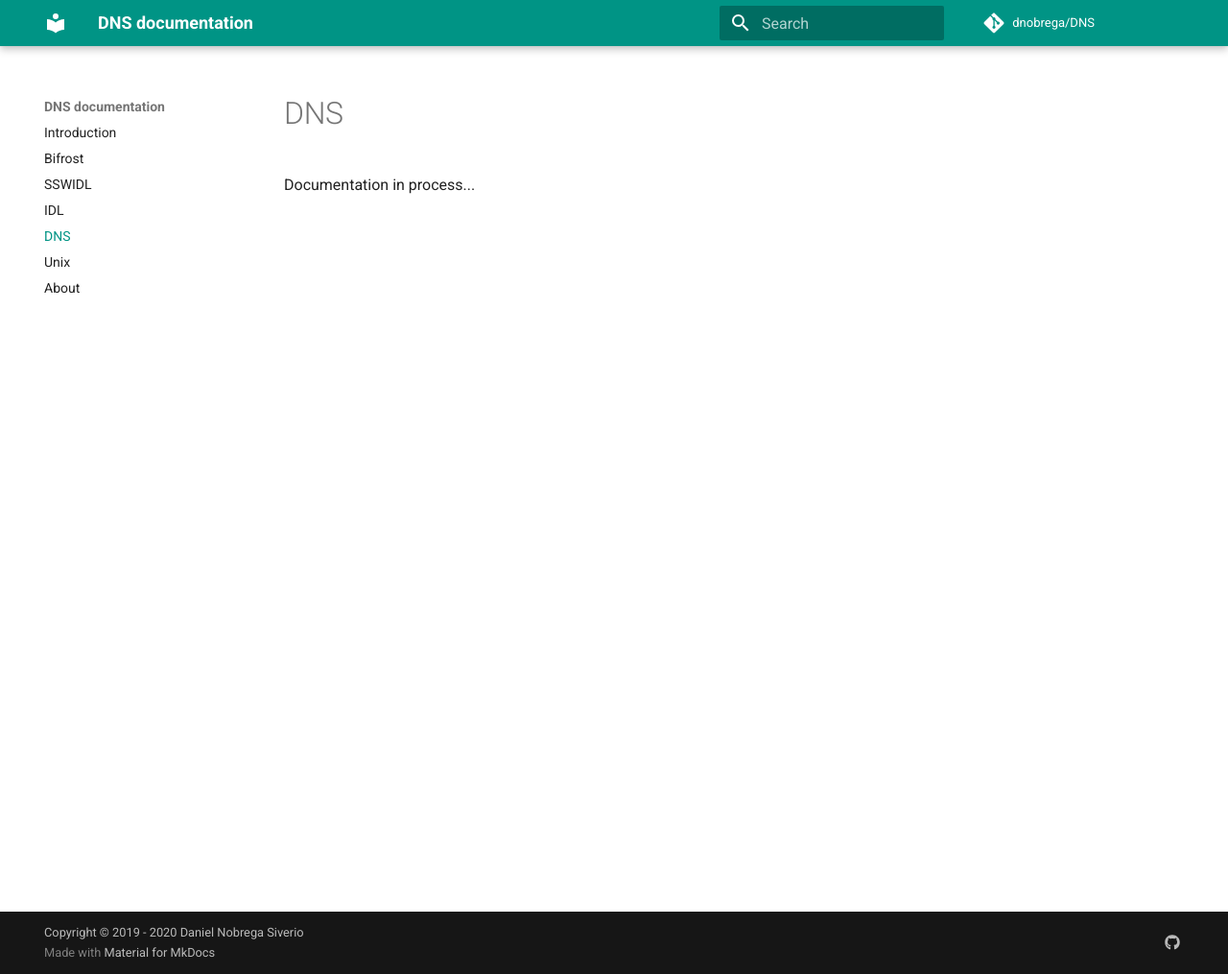
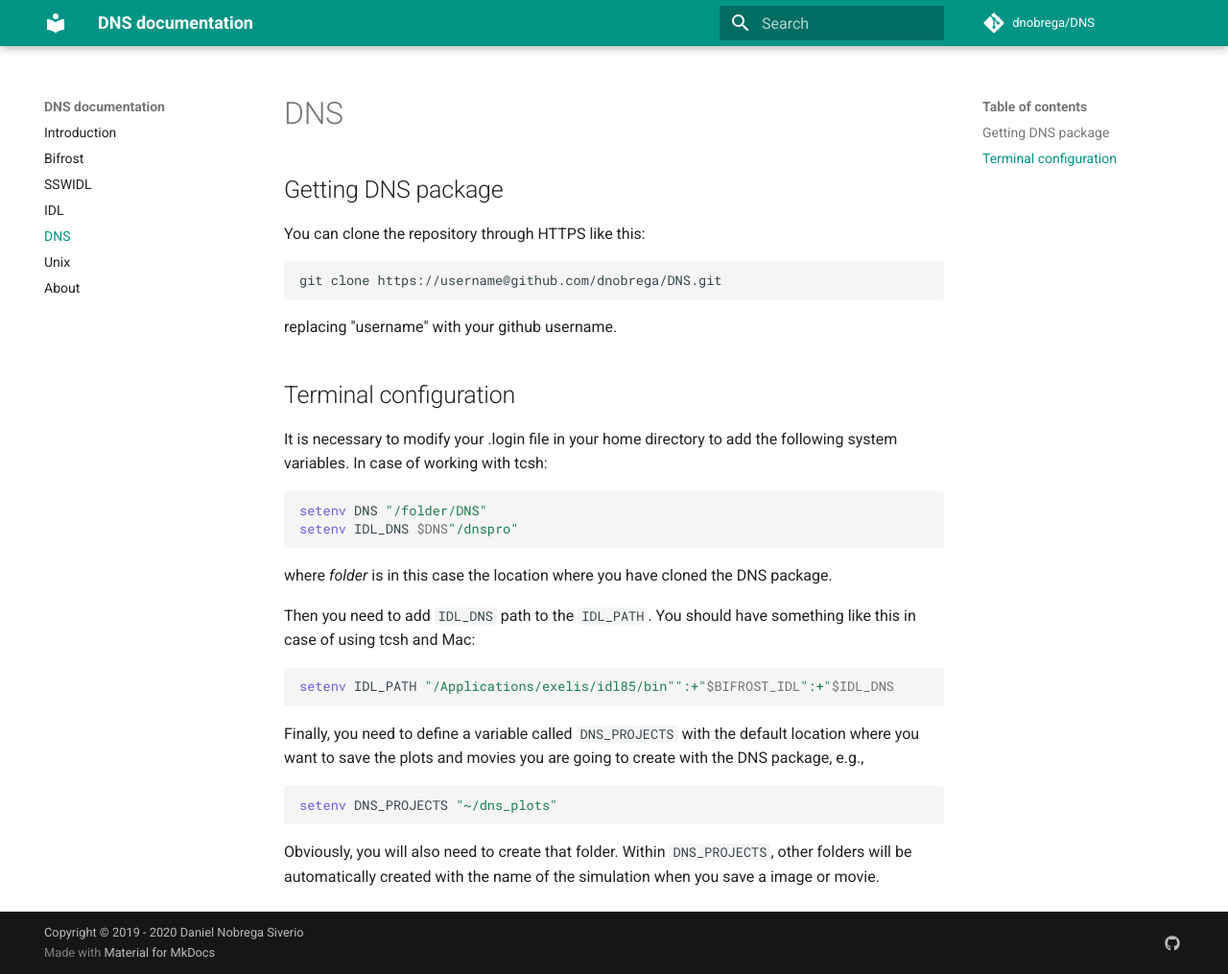
Before and after one commit to dnobrega/DNS, an MkDocs documentation site: the page built from docs/dns.md, in a window 1280 px wide and 1015 px high. Shown: the whole window at 96% size. Built offline with MkDocs 1.6.1 and Material for MkDocs 9.7.7, drawn with Linux system fonts in a browser that asks for light colours; comment, search, counter and statistics services are not loaded.

Commit message:
Update dns.md

````diff
--- a/docs/dns.md
+++ b/docs/dns.md
@@ -1,3 +1,42 @@
 # DNS
 
-Documentation in process...
+## Getting DNS package
+
+You can clone the repository through HTTPS like this:
+
+```tcsh
+git clone https://username@github.com/dnobrega/DNS.git
+```
+
+replacing "username" with your github username.
+
+## Terminal configuration
+
+It is necessary to modify your .login file in your home directory to add the following system variables.
+In case of working with tcsh:
+
+``` csh
+setenv DNS "/folder/DNS"
+setenv IDL_DNS $DNS"/dnspro"
+```
+
+where _folder_ is in this case the location where you have cloned the DNS package.
+
+Then you need to add ```IDL_DNS``` path to the ```IDL_PATH```. You should have something like this
+in case of using tcsh and Mac:
+
+``` csh
+setenv IDL_PATH "/Applications/exelis/idl85/bin"":+"$BIFROST_IDL":+"$IDL_DNS
+```
+
+Finally, you need to define a variable called ```DNS_PROJECTS``` with the default
+location where you want to save the plots and movies you are going
+to create with the DNS package, e.g.,
+
+``` csh
+setenv DNS_PROJECTS "~/dns_plots"
+```
+
+Obviously, you will also need to create that folder.
+Within ```DNS_PROJECTS```, other folders will be automatically
+created with the name of the simulation when you save a image or movie.
````
